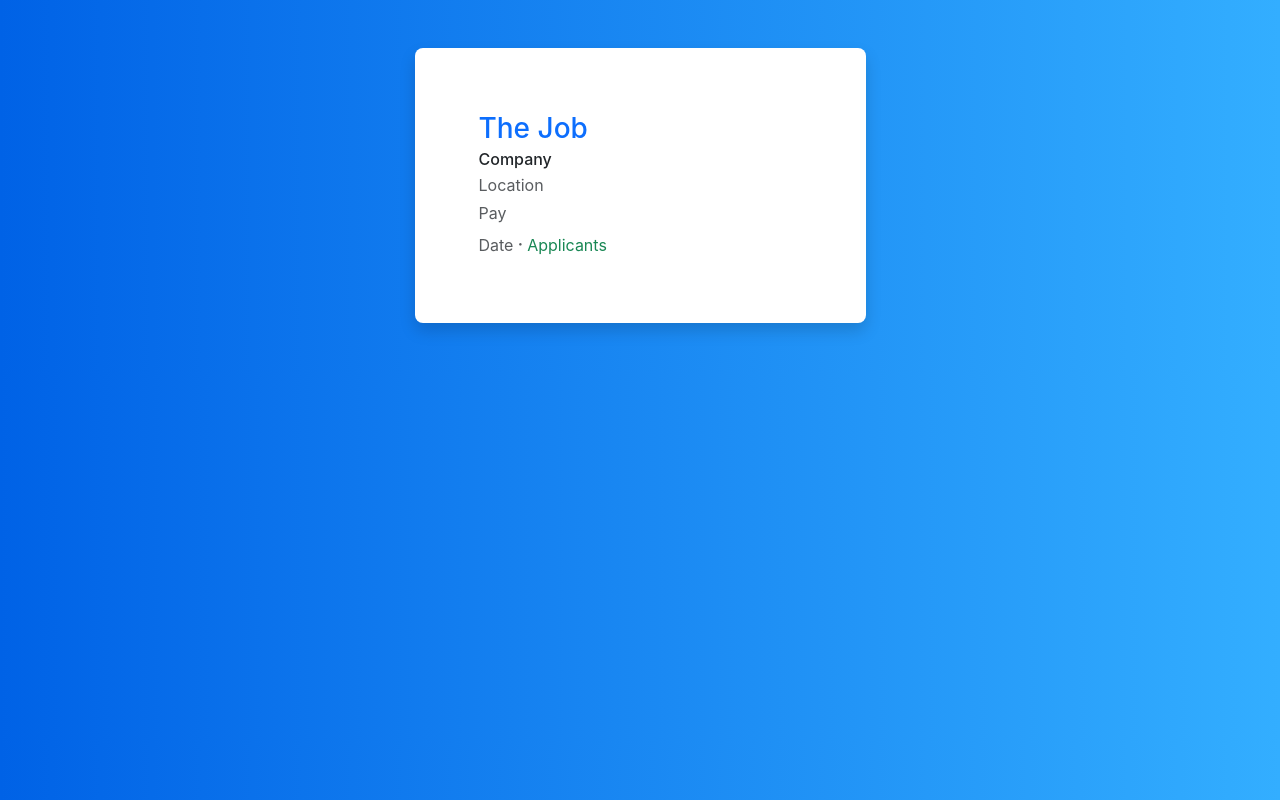
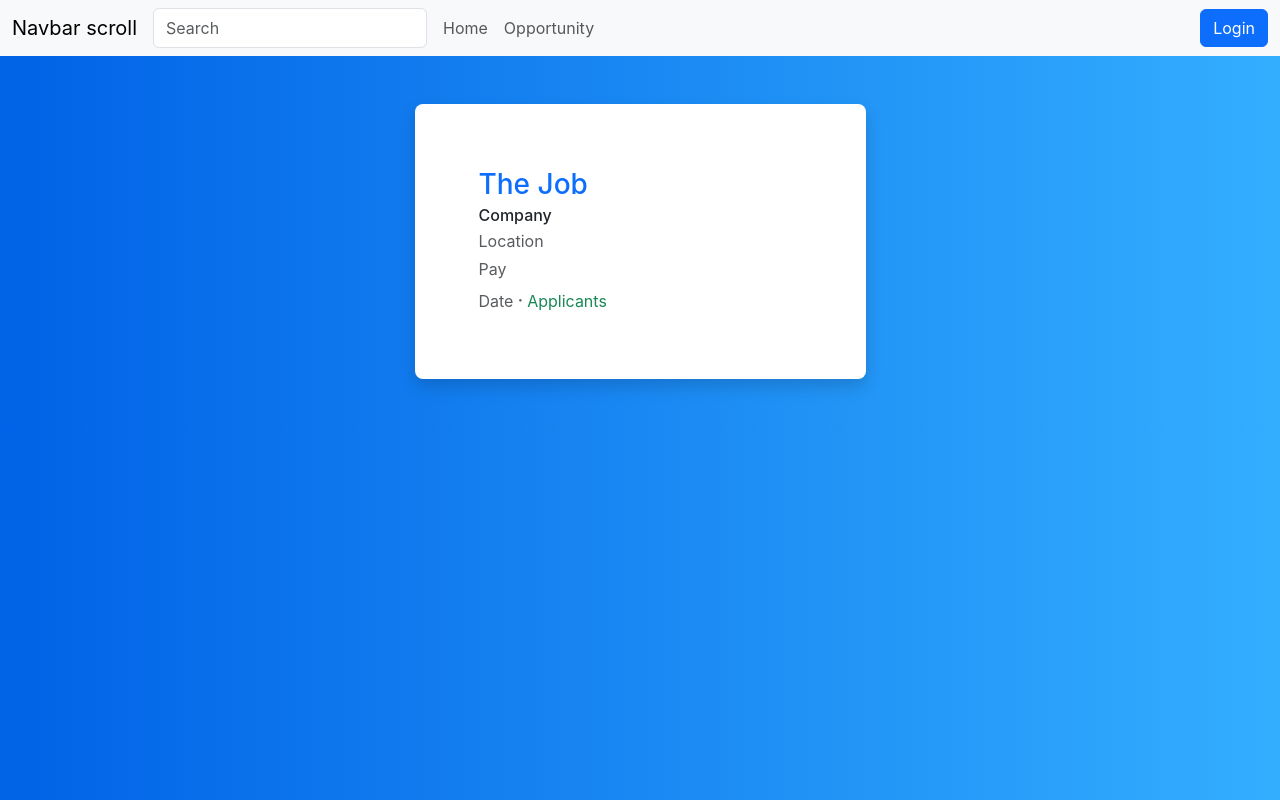
Before and after one commit to nreid1994/CodeCall, a React (Create React App) app in the folder bdpain/: page / in a window 1280 px wide. Built offline with nearby package versions, Linux system fonts and the light colour scheme.

Commit message:
navbar added

```diff
--- a/bdpain/src/app/components/navbar/navbar_template.tsx
+++ b/bdpain/src/app/components/navbar/navbar_template.tsx
@@ -5,10 +5,43 @@
   NavbarState,
 } from "./navbar_interface";
 
+import Button from 'react-bootstrap/Button';
+import Container from 'react-bootstrap/Container';
+import Form from 'react-bootstrap/Form';
+import Nav from 'react-bootstrap/Nav';
+import Navbar from 'react-bootstrap/Navbar';
+import NavDropdown from 'react-bootstrap/NavDropdown';
+
 export function template(
   this: NavbarController,
   props: NavbarProps,
   state: NavbarState
 ) {
-  return <div>Im The Navbar Page</div>;
+  return (
+    <Navbar expand="lg" className="bg-body-tertiary">
+      <Container fluid>
+        <Navbar.Brand href="#">Navbar scroll</Navbar.Brand>
+        <Navbar.Toggle aria-controls="navbarScroll" />
+        <Navbar.Collapse id="navbarScroll">
+          <Nav
+            className="me-auto my-2 my-lg-0"
+            style={{ maxHeight: '100px' }}
+            navbarScroll
+          >
+            <Form className="d-flex">
+            <Form.Control
+              type="search"
+              placeholder="Search"
+              className="me-2"
+              aria-label="Search"
+            />
+            </Form>
+            <Nav.Link href="#action1">Home</Nav.Link>
+            <Nav.Link href="#action1">Opportunity</Nav.Link>
+          </Nav>
+          <Button>Login</Button>
+        </Navbar.Collapse>
+      </Container>
+    </Navbar>
+  );
 }
--- a/bdpain/src/auth/components/auth_container/auth_container_template.tsx
+++ b/bdpain/src/auth/components/auth_container/auth_container_template.tsx
@@ -14,6 +14,7 @@
 import { AuthFindAccount } from "../auth_recovery/auth_find_account/auth_find_account";
 import { AuthChangePassword } from "../auth_recovery/auth_change_password/auth_change_password";
 import { OpportunityCard } from "../../../opportunity/components/opportunity_card/opportunity_card";
+import { Navbar } from "../../../app/components/navbar/navbar"
 
 export function template(
   this: AuthContainerController,
@@ -21,6 +22,8 @@
   state: AuthContainerState
 ) {
   return (
+    <>
+      <Navbar/>
       <Container>
         <Row>
           <Col className="col-sm-9 col-md-7 col-lg-5 mx-auto">
@@ -32,5 +35,6 @@
           </Col>
         </Row>
       </Container>
+    </>
   );
 }
```
Lines whose indentation alone changed are shown as unchanged.
